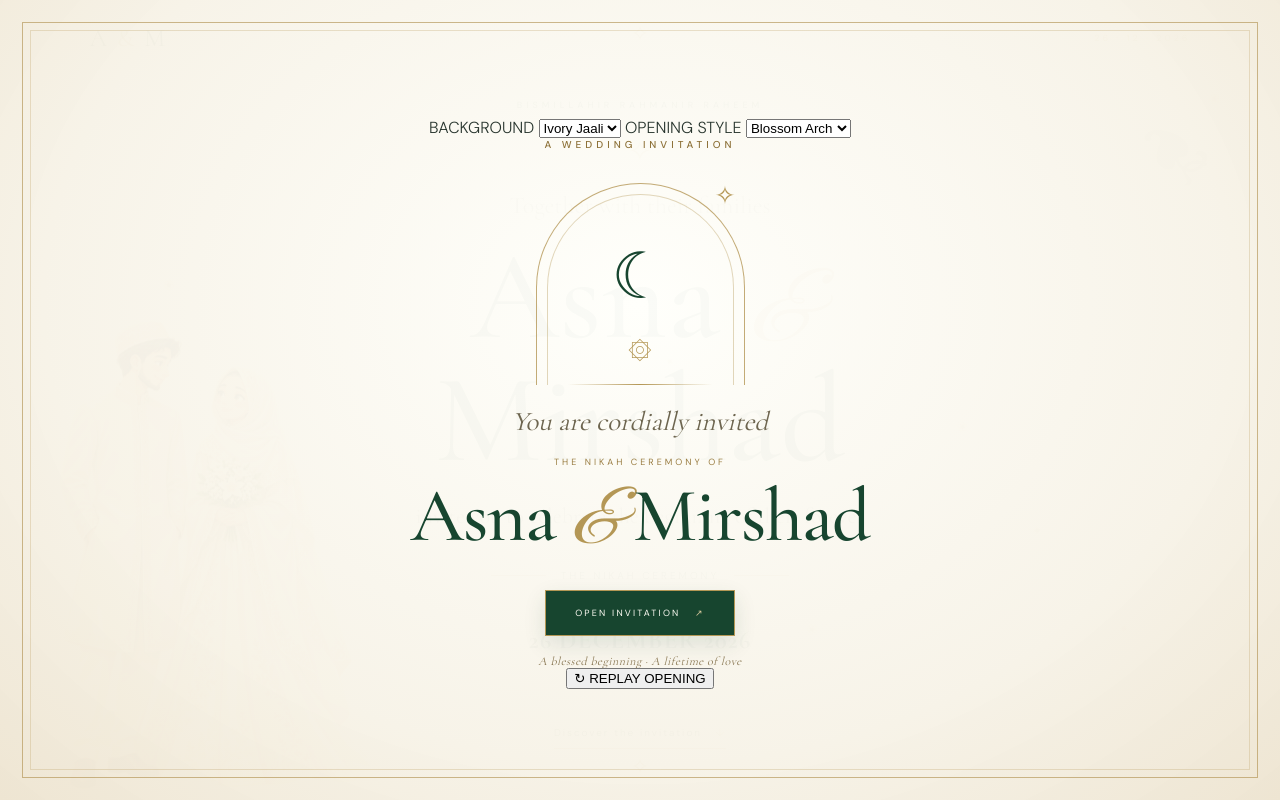
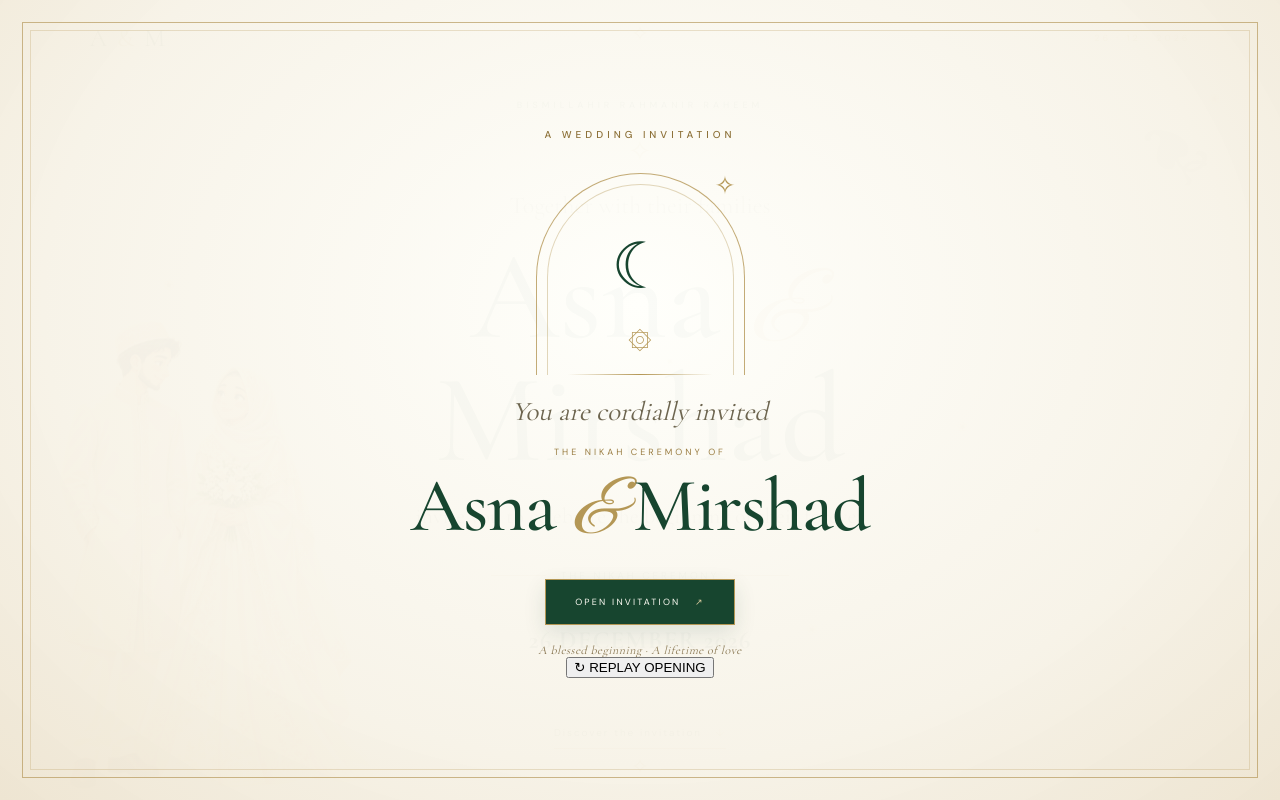
Before and after one commit to haneen010/asna-mirshad-wedding, a plain HTML site: page index.html in a window 1280 px wide. Shown: the top 800 px of the page. Drawn offline with nearby package versions, Linux system fonts and the light colour scheme.

Commit message:
Update index.html

```diff
--- a/index.html
+++ b/index.html
@@ -13,26 +13,9 @@
 </head>
 <body>
   <div class="grain"></div>
-  <div class="envelope-screen" id="envelopeScreen" aria-label="Open wedding invitation">
+  <div class="envelope-screen theme-blossom cover-palace" id="envelopeScreen" aria-label="Open wedding invitation">
+    <div class="palace-doors" aria-hidden="true"><span class="palace-door left-door"></span><span class="palace-door right-door"></span></div>
     <div class="envelope-content">
-      <div class="cover-controls" aria-label="Invitation appearance options">
-        <label>BACKGROUND
-          <select id="themePicker" aria-label="Choose background theme">
-            <option value="ivory">Ivory Jaali</option>
-            <option value="blossom">Blossom</option>
-            <option value="moonlit">Moonlit</option>
-            <option value="dusk">Dusk</option>
-          </select>
-        </label>
-        <label>OPENING STYLE
-          <select id="coverPicker" aria-label="Choose opening style">
-            <option value="arch">Blossom Arch</option>
-            <option value="seal">Wax Seal</option>
-            <option value="palace">Palace Doors</option>
-            <option value="ribbon">Silk Ribbon</option>
-          </select>
-        </label>
-      </div>
       <p class="eyebrow">A WEDDING INVITATION</p>
       <div class="cover-ornament" aria-hidden="true">
         <span class="cover-crescent">☾</span>
```
